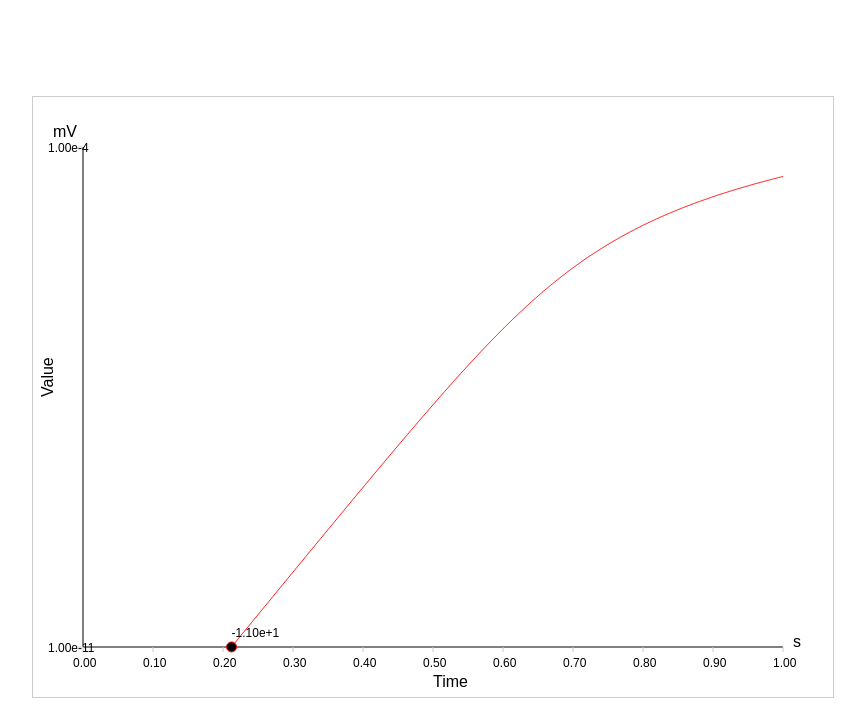
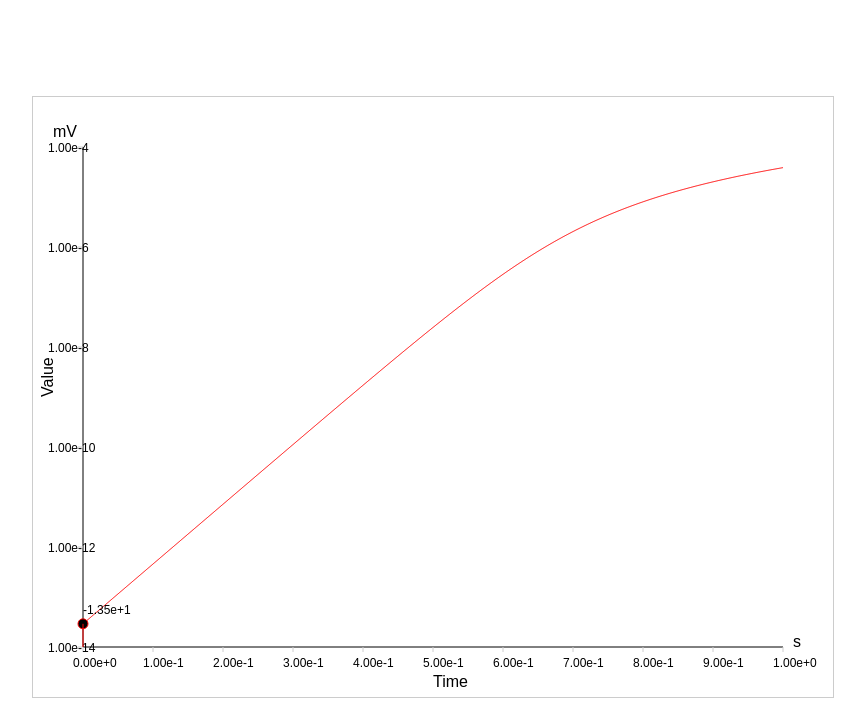
Before and after one commit to teykamp/mosfet, a Vue app: page / in a window 1280 px wide. Shown: the top 726 px of the page, without its empty margins (207-1072 px from the left). Built offline with nearby package versions, Linux system fonts and the light colour scheme.

Commit message:
working implementation of axis generators

```diff
--- a/src/App.vue
+++ b/src/App.vue
@@ -1,14 +1,22 @@
 <template>
   <div>
-    <Chart :points="points" xAxisLabel="Time" yAxisLabel="Value" xUnit="s" yUnit="mV" :customYTicks="{log: [-11, -4]}"/>
+    <Chart :points="points" xAxisLabel="Time" yAxisLabel="Value" xUnit="s" yUnit="mV"
+    :customYTicks="{
+      log: getTickLabelListLog(yMin, yMax).map(p => Math.log10(p)),
+      linear: getTickLabelList(yMin, yMax)
+    }"
+    :customXTicks="{
+      log: getTickLabelListLog(xMin, xMax),
+      linear: getTickLabelList(xMin, xMax)
+    }"/>
   </div>
 </template>
 
 <script setup lang="ts">
 import Chart from './components/Chart.vue'
 
-
-import { ekvNmos, ekvPmos } from './functions/ekvModel'
+import { getTickLabelList, getTickLabelListLog } from './functions/getTickLabelList'
+import { ekvNmos } from './functions/ekvModel'
 import { unit } from 'mathjs'
 
 
@@ -45,4 +53,13 @@ for (let i = 0; i < result.length; i++) {
     y: result[i].toNumber('A')
   })
 }
+
+const xValues = points.map(p => p.x)
+const yValues = points.map(p => p.y)
+const xMin = Math.min(...xValues)
+const xMax = Math.max(...xValues)
+const yMin = Math.min(...yValues)
+const yMax = Math.max(...yValues)
+
+
 </script>
--- a/src/components/Chart.vue
+++ b/src/components/Chart.vue
@@ -123,12 +123,12 @@ const drawLineChart = () => {
     ctx.moveTo(x, height - padding)
     ctx.lineTo(x, height - padding + 5)
     ctx.stroke()
-    ctx.fillText(value.toFixed(2), x - 10, height - padding + 20)
+    ctx.fillText(value.toExponential(2), x - 10, height - padding + 20)
   })
 
   yTicks.forEach((value) => {
     const y = height - padding - (value - yMin) * yScale
-    const displayValue = state.scaleType === 'log' ? (10 ** value).toExponential(2) : value.toFixed(2)
+    const displayValue = state.scaleType === 'log' ? (10 ** value).toExponential(2) : value.toExponential(2)
     ctx.beginPath()
     ctx.moveTo(padding, y)
     ctx.lineTo(padding - 5, y)
```
